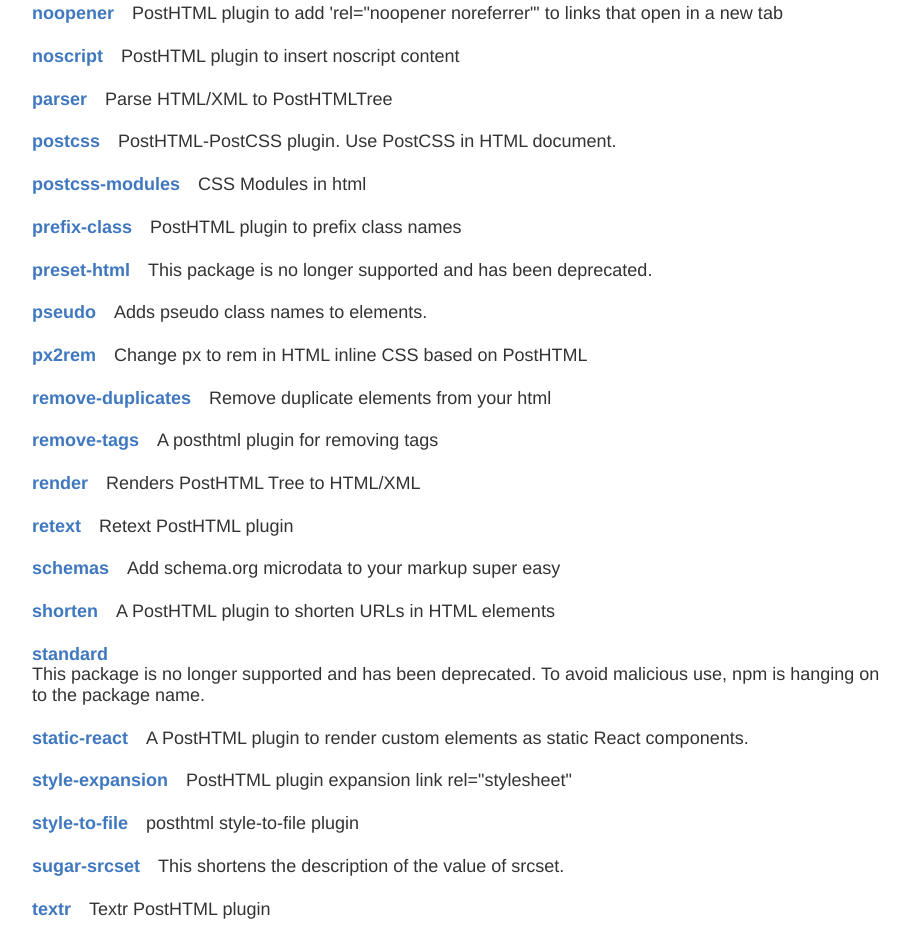
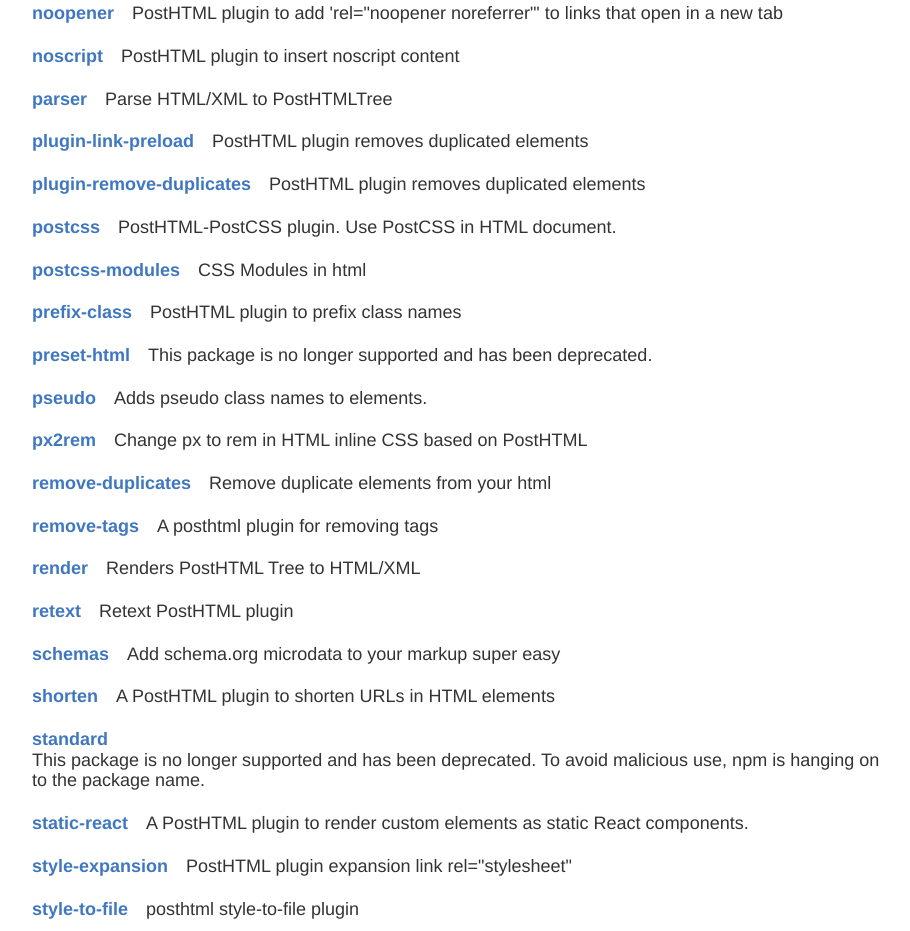
Before and after one commit to posthtml/posthtml-plugins, a website: page index.html in a window 1280 px wide. Shown: the part 2112-3043 px from the top of the page, without its empty margins (178-1088 px from the left). Drawn offline with Linux system fonts and the light colour scheme.

Commit message:
Re-build index

```diff
--- a/index.html
+++ b/index.html
@@ -322,6 +322,18 @@
                 </li>
                 <li class="Plugin_wrapper">
                     <span class="Plugin_name">
+                        <a href="https://github.com/sithmel/posthtml-plugin-link-preload" class="Plugin_link base_link">plugin-link-preload</a>
+                    </span>
+                    <span class="Plugin_description">PostHTML plugin removes duplicated elements</span>
+                </li>
+                <li class="Plugin_wrapper">
+                    <span class="Plugin_name">
+                        <a href="https://github.com/sithmel/posthtml-plugin-remove-duplicates" class="Plugin_link base_link">plugin-remove-duplicates</a>
+                    </span>
+                    <span class="Plugin_description">PostHTML plugin removes duplicated elements</span>
+                </li>
+                <li class="Plugin_wrapper">
+                    <span class="Plugin_name">
                         <a href="https://github.com/posthtml/posthtml-postcss" class="Plugin_link base_link">postcss</a>
                     </span>
                     <span class="Plugin_description">PostHTML-PostCSS plugin. Use PostCSS in HTML document.</span>
```
